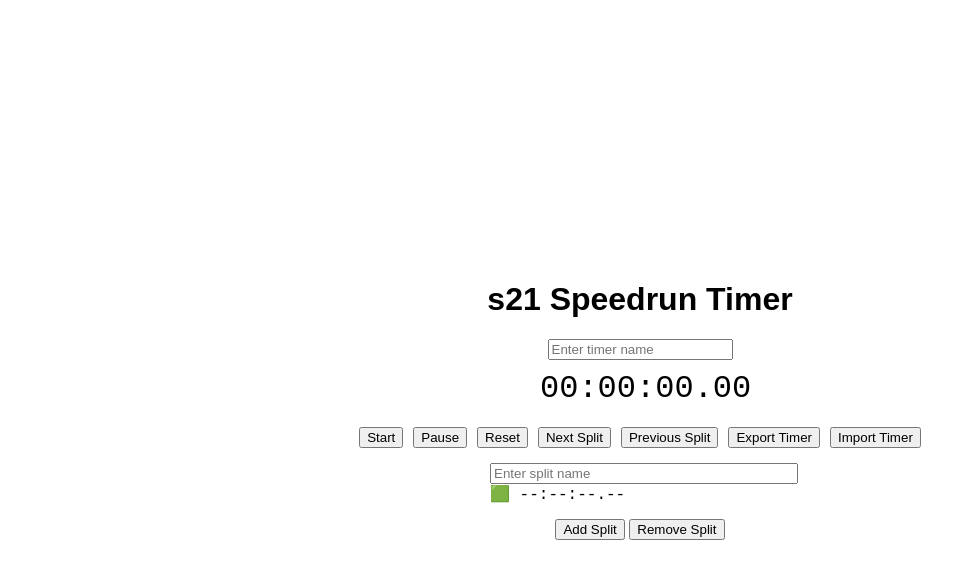
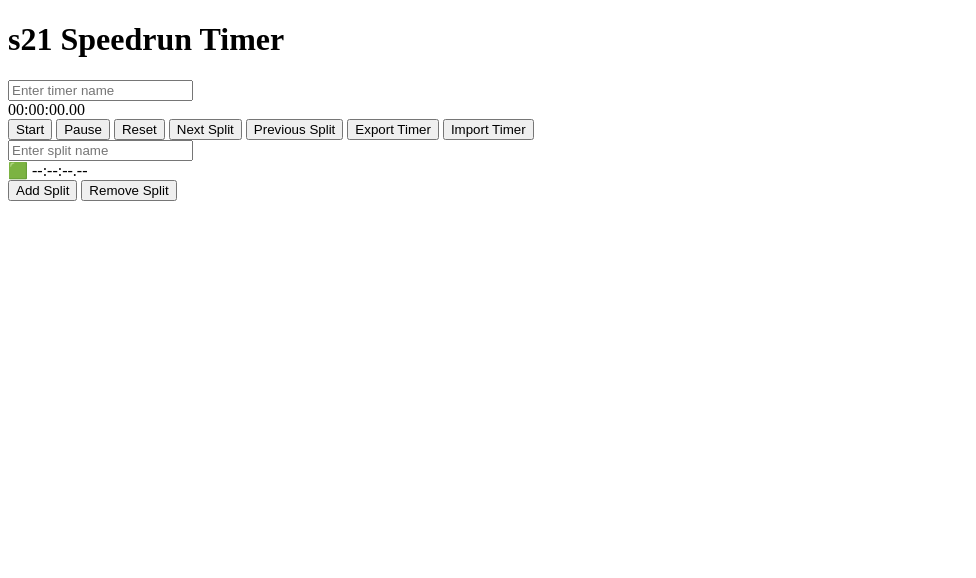
Before and after one commit to yellowja/s21_SpeedrunTimer, a plain HTML site: page index.html in a window 1280 px wide. Shown: the whole page, without its empty margins (0-976 px from the left). Drawn offline with Linux system fonts and the light colour scheme.

Commit message:
Update index.html
+ currentSplit

```diff
--- a/index.html
+++ b/index.html
@@ -5,52 +5,7 @@
     <meta name="viewport" content="width=device-width, initial-scale=1.0">
     <title>s21 Speedrun Timer</title>
     <style>
-        body {
-            font-family: Arial, sans-serif;
-            display: flex;
-            flex-direction: column;
-            align-items: center;
-            justify-content: center;
-            height: 100vh;
-            margin: 0;
-        }
-        #timer {
-            font-size: 2em;
-            margin: 10px;
-            font-family: 'Courier New', Courier, monospace;
-            width: 200px; /* Установите фиксированную ширину */
-            text-align: center; /* Центрируем текст */
-        }
-        .controls {
-            display: flex;
-            flex-wrap: wrap;
-            justify-content: center;
-            gap: 10px; /* Добавьте промежуток между кнопками */
-            margin: 10px;
-        }
-        .splits {
-            display: flex;
-            flex-direction: column;
-            align-items: center;
-        }
-        .split {
-            display: flex;
-            flex-direction: column;
-            align-items: flex-start;
-            width: 300px; /* Установите фиксированную ширину */
-            margin: 5px;
-        }
-        .split-input {
-            width: 100%; /* Занимает всю ширину */
-        }
-        .split-time {
-            width: 100%;
-            text-align: left;
-            font-family: 'Courier New', Courier, monospace;
-        }
-        .split-controls {
-            margin-top: 10px;
-        }
+        /* Стили остаются без изменений */
     </style>
 </head>
 <body>
@@ -171,7 +126,8 @@
             const timerData = {
                 timerName: document.getElementById('timerName').value,
                 elapsedTime,
-                splits: splitData
+                splits: splitData,
+                currentSplit // Добавляем текущее состояние сплитов
             };
             const dataStr = "data:text/json;charset=utf-8," + encodeURIComponent(JSON.stringify(timerData));
             const downloadAnchorNode = document.createElement('a');
@@ -204,7 +160,7 @@
                     `;
                     splitsContainer.appendChild(newSplit);
                 });
-                currentSplit = timerData.splits.length;
+                currentSplit = timerData.currentSplit; // Восстанавливаем текущее состояние сплитов
             };
             reader.readAsText(file);
         }
```
